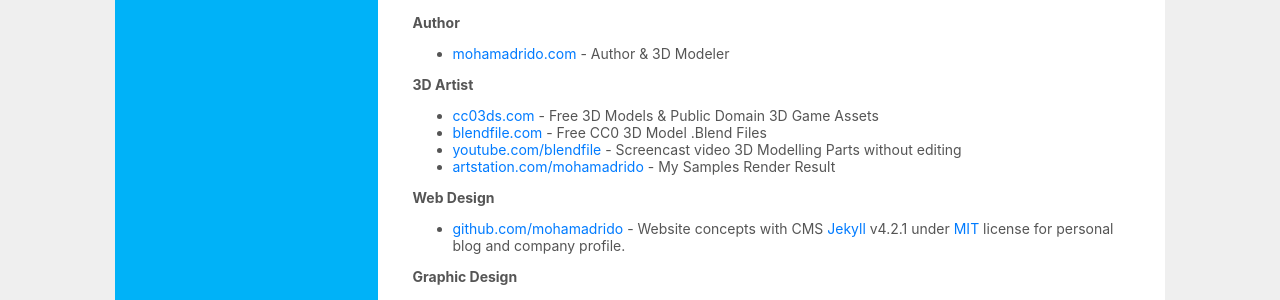
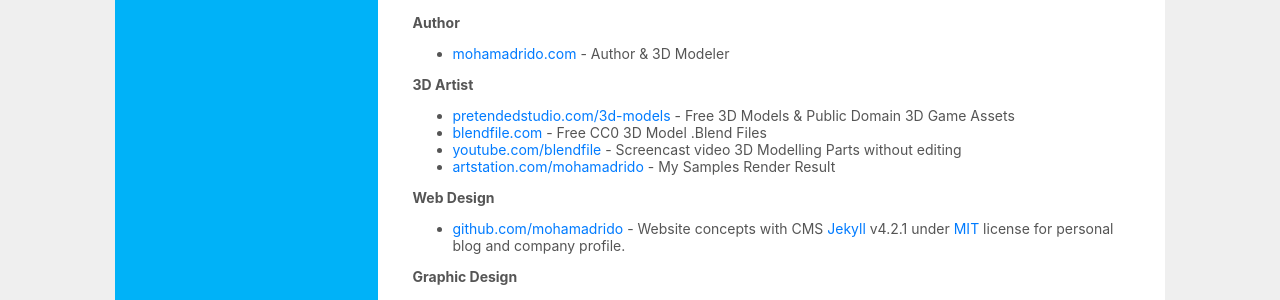
Before and after one commit to mohamadrido/about, a Jekyll site: the page built from index.html, in a window 1280 px wide. Shown: the part 1260-1560 px from the top of the page. Built offline with Jekyll 4.4.1, drawn with Linux system fonts in a browser that asks for light colours.

Commit message:
Update index.html

```diff
--- a/index.html
+++ b/index.html
@@ -119,7 +119,7 @@
 
     <b>3D Artist</b>
       <ul>
-      <li><a href="https://cc03ds.com">cc03ds.com</a> - Free 3D Models &amp; Public Domain 3D Game Assets</li>
+      <li><a href="https://pretendedstudio.com/3d-models">pretendedstudio.com/3d-models</a> - Free 3D Models &amp; Public Domain 3D Game Assets</li>
       <li><a href="https://blendfile.com">blendfile.com</a> - Free CC0 3D Model .Blend Files</li>
       <li><a href="https://youtube.com/blendfile">youtube.com/blendfile</a> - Screencast video 3D Modelling Parts without editing</li>
       <!--li><a href="https://cc03ds.com">cc03ds.com</a>  - Free CC0 3D Models Under Public Domain (now move to <a href="https://publicdomainmodels.com">publicdomainmodels.com</a>)</li-->
```
